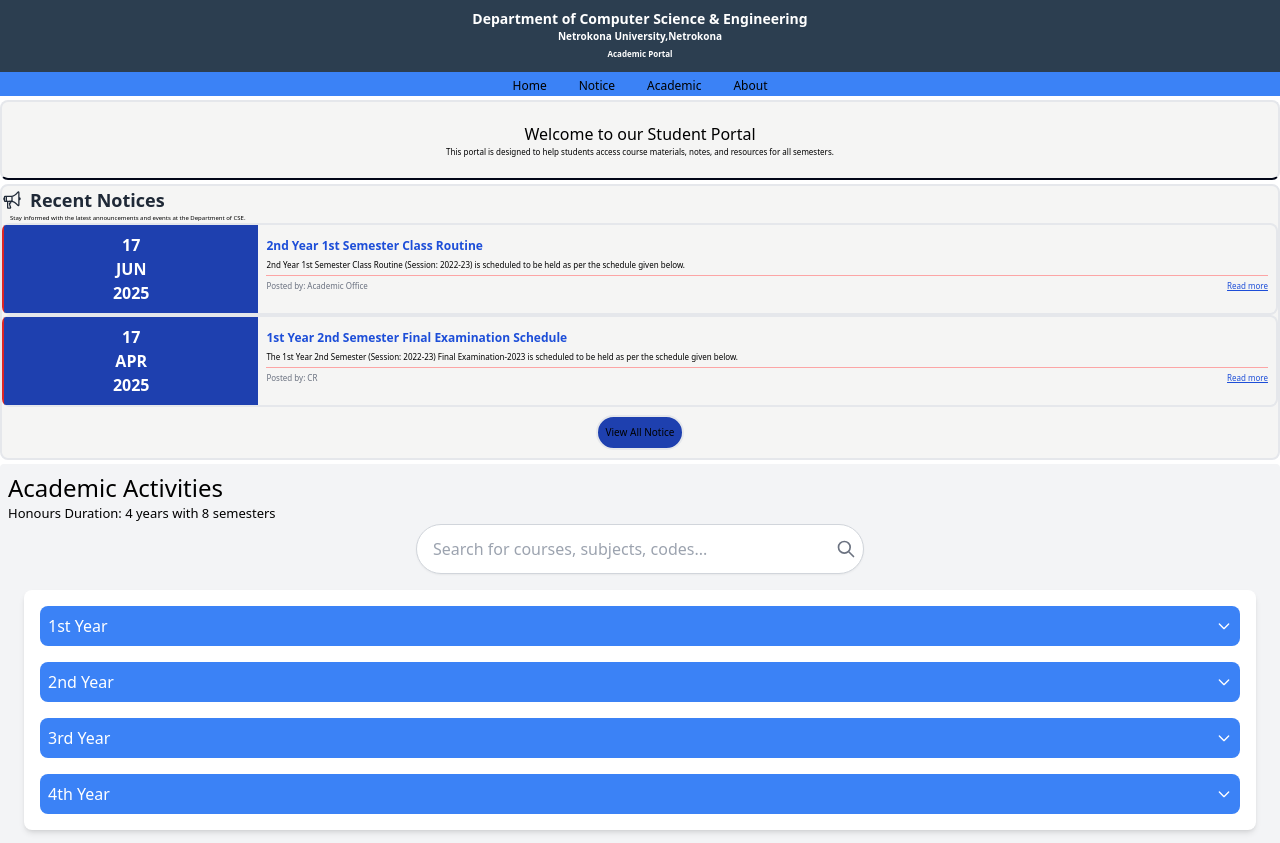
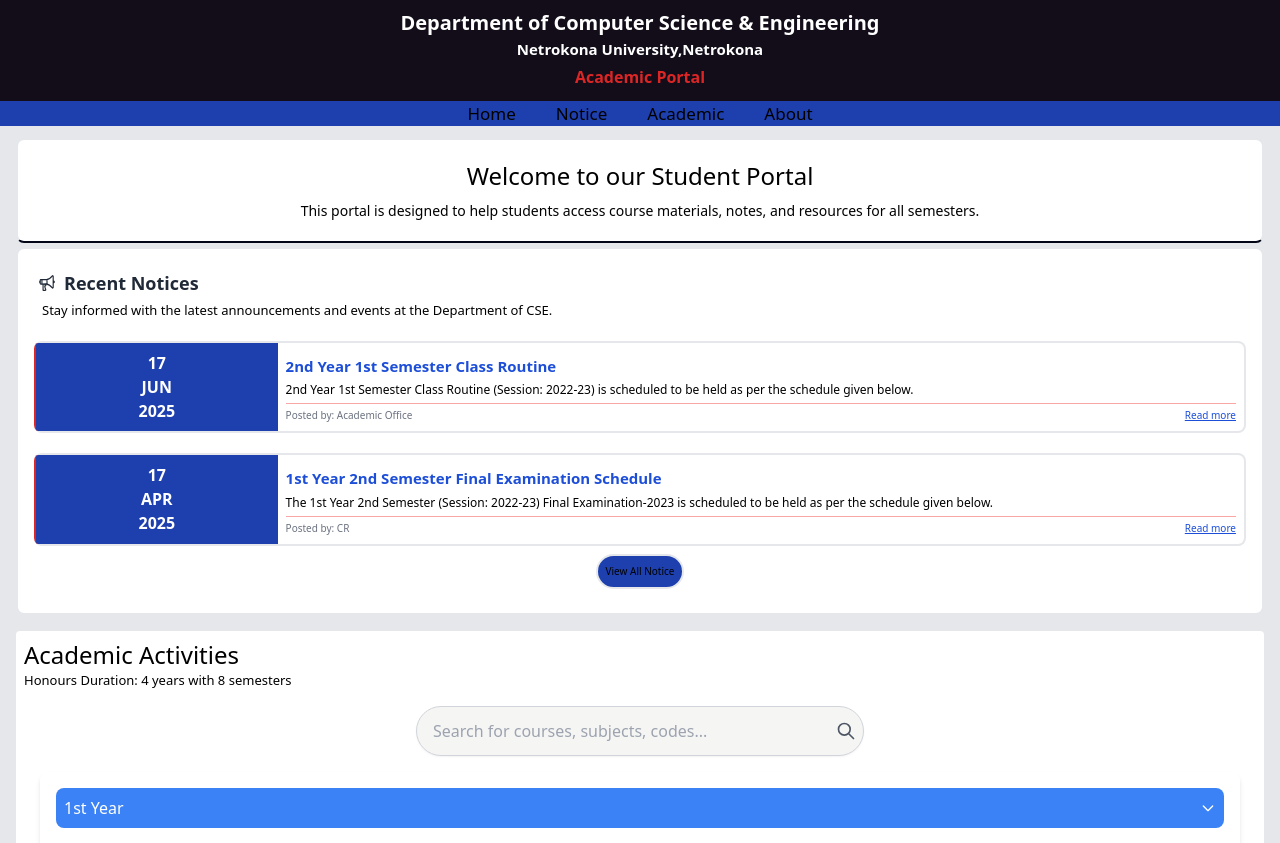
Before and after one commit to Najmul-Huda70/Student-Portal, a plain HTML site: page index.html in a window 1280 px wide. Shown: the top 843 px of the page. Drawn offline with nearby package versions, Linux system fonts and the light colour scheme.

Commit message:
Update index.html

```diff
--- a/index.html
+++ b/index.html
@@ -21,52 +21,48 @@
 
     <title>Student Portal</title>
   </head>
-  <body class="bg-white">
+  <body class="bg-gray-200">
     <header>
       <!-- Title  -->
-      <div class="bg-[#2c3e50] text-white text-center font-semibold py-2 px-2">
-        <div class="text-[14px]">
+      <div class="bg-[#130d1a] text-white text-center font-semibold py-2 px-2">
+        <div class="text-[20px]">
           Department of Computer Science & Engineering
         </div>
-        <div class="text-[10px]">Netrokona University,Netrokona</div>
-        <div class="text-[8px] px-1 py-1">Academic Portal</div>
+        <div class="text-[15px]">Netrokona University,Netrokona</div>
+        <div class="text-[16px] text-red-600 px-1 py-1">Academic Portal</div>
       </div>
       <!-- Dark Mode Button -->
 
       <!-- Navigation -->
       <nav>
-        <div class="bg-blue-500">
-          <ul class="flex justify-center items-center content-evenly gap-2">
+        <div class="bg-blue-800">
+          <ul
+            class="flex justify-center items-center mb-3 gap-4 text-[17px] w-screen"
+          >
             <li>
-              <a class="text-xs px-3 hover:text-red-500" href="home.html"
-                >Home</a
-              >
+              <a class="px-3 hover:text-red-500" href="home.html">Home</a>
             </li>
             <li>
-              <a class="text-xs px-3 hover:text-red-500" href="notice.html"
-                >Notice</a
-              >
+              <a class="px-3 hover:text-red-500" href="notice.html">Notice</a>
             </li>
             <li>
-              <a class="text-xs px-3 hover:text-red-500" href="academic.html"
+              <a class="px-3 hover:text-red-500" href="academic.html"
                 >Academic</a
               >
             </li>
             <li>
-              <a class="text-xs px-3 hover:text-red-500" href="about.html"
-                >About</a
-              >
+              <a class="px-3 hover:text-red-500" href="about.html">About</a>
             </li>
           </ul>
         </div>
       </nav>
     </header>
     <div
-      class="box-content md:box-border border-2 bg-stone-100 rounded-lg my-1 border-b-slate-950"
+      class="m-4 box-content md:box-border border-2 bg-white rounded-lg my-1 border-b-slate-950"
     >
       <div class="px-5 py-5">
-        <div class="text-center">Welcome to our Student Portal</div>
-        <div class="text-[8px] text-center">
+        <div class="text-2xl text-center">Welcome to our Student Portal</div>
+        <div class="text-[14px] mt-2 text-center">
           This portal is designed to help students access course materials,
           notes, and resources for all semesters.
         </div>
@@ -74,25 +70,25 @@
     </div>
     <div>
       <div
-        class="box-content md:box-border border-2 bg-stone-100 rounded-lg my-1"
+        class="m-4 p-4 box-content md:box-border border-2 bg-white rounded-lg my-1"
       >
         <div
-          class="flex items-center space-x-2 text-gray-800 text-lg font-semibold"
+          class="flex items-center space-x-2 text-gray-800 p-1 text-lg font-semibold"
         >
-          <ion-icon name="megaphone-outline" class="text-xl"></ion-icon>
+          <ion-icon name="megaphone-outline" class="text-[18px]"></ion-icon>
           <span>Recent Notices</span>
         </div>
-        <div class="text-[6px] text-left px-2">
+        <div class="text-[13px] text-left px-2">
           Stay informed with the latest announcements and events at the
           Department of CSE.
         </div>
         <!-- notice -01  -->
         <div
-          class="flex box-border border-2 bg-stone-100 rounded-lg border-s-red-600 w-full"
+          class="mt-5 flex box-border border-2 rounded-lg border-s-red-600 w-full"
         >
           <!-- Date box -->
           <div
-            class="bg-blue-800 w-[20%] rounded-s-sm px-5 text-white font-semibold py-2 text-center"
+            class="flex items-center justify-center bg-blue-800 w-[20%] rounded-s-sm px-5 text-white font-semibold py-2 text-center"
           >
             17 <br />
             JUN <br />2025
@@ -100,15 +96,15 @@
 
           <!-- Notice text box -->
           <div class="w-[80%] p-2">
-            <div class="text-blue-700 text-[12px] font-semibold py-1">
+            <div class="text-blue-700 text-[15px] font-semibold py-1">
               2nd Year 1st Semester Class Routine
             </div>
-            <div class="text-[8px]">
+            <div class="text-[12px]">
               2nd Year 1st Semester Class Routine (Session: 2022-23) is
               scheduled to be held as per the schedule given below.
             </div>
             <hr class="border-t border-1 border-red-300 my-1" />
-            <div class="flex justify-between text-gray-500 text-[8px]">
+            <div class="flex justify-between text-gray-500 text-[10px]">
               <div>Posted by: Academic Office</div>
               <div>
                 <a class="text-blue-700 underline" href="#">Read more</a>
@@ -118,11 +114,11 @@
         </div>
         <!-- Notice -02 -->
         <div
-          class="flex box-border border-2 bg-stone-100 rounded-lg border-s-red-600 w-full"
+          class="mt-5 flex box-border border-2 rounded-lg border-s-red-600 w-full"
         >
           <!-- Date box -->
           <div
-            class="bg-blue-800 w-[20%] rounded-s-sm px-5 text-white font-semibold py-2 text-center"
+            class="flex items-center justify-center bg-blue-800 w-[20%] rounded-s-sm px-5 text-white font-semibold py-2 text-center"
           >
             17 <br />APR <br />2025
           </div>
@@ -130,16 +126,16 @@
           <!-- Notice text box -->
 
           <div class="w-[80%] p-2">
-            <div class="text-blue-700 text-[12px] font-semibold py-1">
+            <div class="text-blue-700 text-[15px] font-semibold py-1">
               1st Year 2nd Semester Final Examination Schedule
             </div>
-            <div class="text-[8px]">
+            <div class="text-[12px]">
               The 1st Year 2nd Semester (Session: 2022-23) Final
               Examination-2023 is scheduled to be held as per the schedule given
               below.
             </div>
             <hr class="border-t border-1 border-red-300 my-1" />
-            <div class="flex justify-between text-gray-500 text-[8px]">
+            <div class="flex justify-between text-gray-500 text-[10px]">
               <div>Posted by: CR</div>
               <div>
                 <a class="text-blue-700 underline" href="#">Read more</a>
@@ -158,22 +154,22 @@
         </div>
       </div>
       <!-- Academic Activities  -->
-      <div class="bg-gray-100 p-2 rounded">
+      <div class="m-4 bg-white p-2 rounded">
         <div class="text-2xl">Academic Activities</div>
         <div class="text-shadow-indigo-950 text-[13px]">
           Honours Duration: 4 years with 8 semesters
         </div>
         <!-- Search button  -->
-        <div class="bg-gray-100 flex items-center justify-center">
+        <div class="flex items-center justify-center mt-4">
           <div class="w-full max-w-md">
             <div class="relative">
               <input
                 type="text"
                 placeholder="Search for courses, subjects, codes..."
-                class="w-full p-3 pl-4 pr-10 text-gray-700 bg-white border border-gray-300 rounded-full shadow-sm focus:outline-none focus:ring-2 focus:ring-blue-500"
+                class="w-full p-3 pl-4 pr-10 text-gray-700 bg-stone-100 border border-gray-300 rounded-full shadow-sm focus:outline-none focus:ring-2 focus:ring-blue-500"
               />
               <button
-                class="absolute right-2 top-1/2 transform -translate-y-1/2 text-gray-500 hover:text-gray-700"
+                class="absolute right-2 top-1/2 transform -translate-y-1/2 text-gray-600 hover:text-gray-700"
               >
                 <svg
                   class="w-5 h-5"
@@ -195,7 +191,7 @@
         </div>
 
         <!-- 1st Year -->
-        <div class="bg-gray-100 p-4">
+        <div class="p-4">
           <div class="max-w-full mx-auto bg-white p-4 rounded-lg shadow-md">
             <div class="mb-4">
               <button
@@ -339,10 +335,8 @@
           </div>
         </div>
       </div>
-      <div>
-        <div
-          class="flex items-center space-x-2 p-2 bg-gray-100 rounded-md w-fit"
-        >
+      <div class="mt-4 p-2 bg-white">
+        <div class="flex items-center space-x-2 p-2 bg-white rounded-md">
           <!-- Icon -->
           <ion-icon
             name="people-outline"
@@ -351,10 +345,10 @@
           <!-- Text -->
           <span class="text-sm font-medium text-gray-800">About Us</span>
         </div>
-        <div class="flex box-border border-2 bg-stone-100 rounded-lg w-full">
+        <div class="flex box-border border-2 bg-white rounded-lg">
           <div class="w-[50%]"><img src="NeU.png" alt="CSE-04th Batch" /></div>
-          <div class="flex w-[50%] h-[75%]">
-            <div class="text-[7px] px-2 py-2 mx-2 my-2">
+          <div class="w-[50%]">
+            <div class="text-[13px] p-2">
               We are University 5th / CSE 4th Batch students of the Department
               of Computer Science and Engineering at Netrokona University,
               Netrokona. This portal is designed to help us share resources,
```
